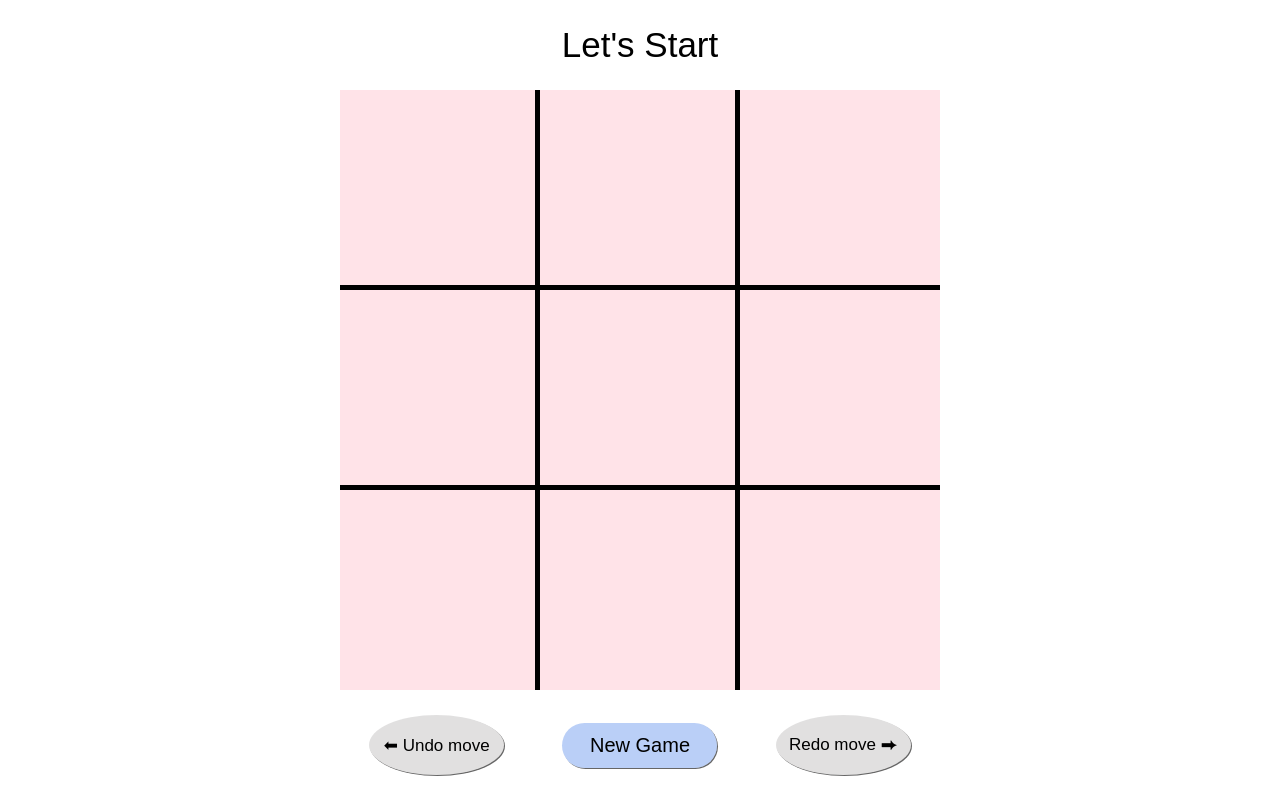
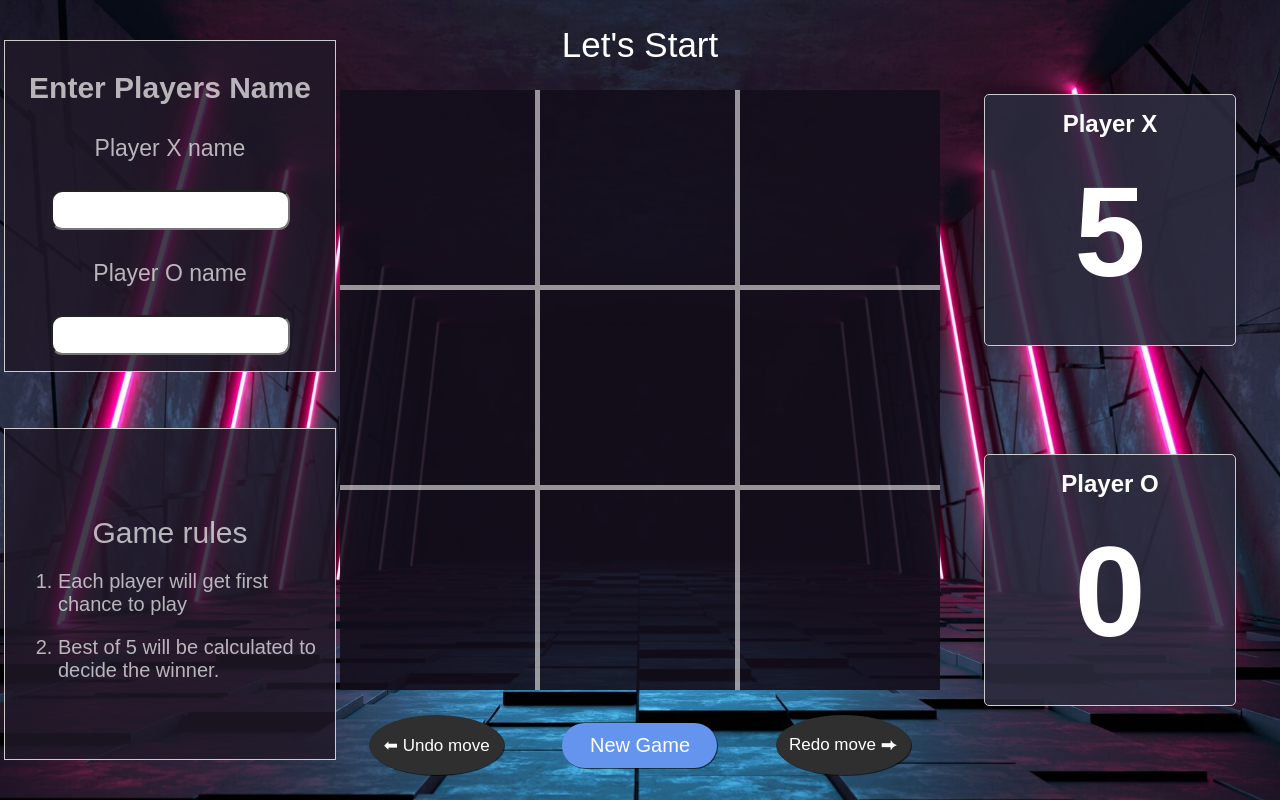
Before and after one commit to Aditya-Devarkonda/TIC-TAC-TOE, a React (Vite) app: page / in a window 1280 px wide. Built offline with nearby package versions, Linux system fonts and the light colour scheme.

Commit message:
building project - step 6
UI with details updated.

```diff
--- a/src/App.jsx
+++ b/src/App.jsx
@@ -1,3 +1,5 @@
+import LeftArea from "./components/LeftArea";
+import RightArea from "./components/RightArea";
 import { Square } from "./components/Square";
 import React from "react";
 
@@ -24,7 +26,7 @@ export default function Board() {
     tempArray[squareNumber]= toggleMove(currentMove)
     setAllStepSquareValues([...allStepSquareValues,tempArray])
 
-
+    function checkWinner(){
       const winner = calculateWinner(tempArray);
       if (winner) {
         setWinnerName(`${winner} is a winner`);
@@ -35,6 +37,8 @@ export default function Board() {
           setWinnerName(`Next move: ${currentMove ? 'O' : 'X'}`);
         }
       }
+    }
+    checkWinner ()
   }
 
   function calculateWinner(squareLines){
@@ -64,10 +68,13 @@ export default function Board() {
   }
 
   function UndoStep(){
+    if (allStepSquareValues.length === 1) return;
     const tempAllStepSquareValues = JSON.parse(JSON.stringify(allStepSquareValues));
     setAllStepSquareValues(tempAllStepSquareValues.slice(0,-1));
     const temp = [...deletedSteps,tempAllStepSquareValues.slice(-1)];
     setDeletedSteps(temp);
+    toggleMove(currentMove)
+    checkWinner ()
   }
 
   function RedoStep(){
@@ -77,12 +84,14 @@ export default function Board() {
     const tempDeletedSteps2 = tempDeletedSteps.map(array=>array.flat());
     setAllStepSquareValues(tempDeletedSteps2);
     setDeletedSteps(tempDeletedSteps2.slice(0,-1))
+    toggleMove(currentMove)
+
   }
 
   return(
     <div className="game-layout">
       <div className="left-area">
-
+        <LeftArea />
       </div>
       <div className="main-area">
         <div className="winner-announcement">{winnerName}</div>
@@ -103,7 +112,7 @@ export default function Board() {
         </div>
       </div>
       <div className="right-area">
-
+            <RightArea />
       </div>
     </div>
   )
--- /dev/null
+++ b/src/ScoreCard.css
@@ -0,0 +1,67 @@
+.right-area{
+    display: flex;
+    justify-content: center;
+    align-items: center;
+}
+
+.score-card {
+    display: flex;
+    flex-direction: column;
+    justify-content:space-around;
+    align-items: center;
+    min-height: 90%;
+    min-width: 90%;
+  }
+
+  .player-card {
+    display: flex;
+    flex-direction: column;
+    justify-content:flex-start;
+    /* align-items: flex-start; */
+    height: 250px;
+    width: 250px;
+    background-color:rgba(44, 43, 62, 0.89);
+    border: 0.5px solid #ccc;
+    border-radius: 5px;
+    padding: 0px;
+    margin: 0px;
+    box-shadow: 0px 0px 10px rgba(0, 0, 0, 0.1);
+    transition: all 0.3s ease;
+    text-align: center;
+  }
+
+  .player-card:hover {
+    transform: translateY(-5px);
+  }
+
+  .player-name{
+    padding: 0px;
+    margin-top: 15px;
+    margin-bottom: 20px;
+    color: white;
+  }
+
+  .score {
+    font-size: 8em;
+    font-weight: bold;
+    color: white;
+    margin: 0;
+    padding: 0;
+    transition: all 0.3s ease; /* Add transition for score change */
+  }
+
+  @keyframes foldUp {
+    0% {
+      transform: translateY(0);
+    }
+    50% {
+      transform: translateY(-5px); /* Fold up effect */
+    }
+    100% {
+      transform: translateY(0);
+    }
+  }
+
+  .score.changed {
+    animation: foldUp 0.5s ease; /* Apply fold up animation */
+  }
--- a/src/components/LeftArea.jsx
+++ b/src/components/LeftArea.jsx
@@ -0,0 +1,30 @@
+import React from 'react';
+
+function LeftArea () {
+    return (
+        <div className='left-cont'>
+            <div className='name-container container'>
+                <p className='heading'>Enter Players Name</p>
+
+                <label htmlFor="playerX" className='Xlabel label'>Player X name</label>
+                <br></br>
+                <input type="text" id='playerX' className='Xinput input' />
+
+
+                <label htmlFor="playerO" className='Olabel label'>Player O name</label>
+                <br></br>
+                <input type="text" id='playerO' className='Oinput input'/>
+           </div>
+           <div className='rule-container container'>
+                <p className='rule-heading'>Game rules</p>
+                <ol className='rule-points'>
+                    <li className='point1'>Each player will get first chance to play</li>
+                    <li className='point'>Best of 5 will be calculated to decide the winner.</li>
+                </ol>
+           </div>
+
+        </div>
+    );
+};
+
+export default LeftArea;
--- a/src/components/RightArea.jsx
+++ b/src/components/RightArea.jsx
@@ -0,0 +1,18 @@
+import React from 'react';
+
+function ScoreCard (){
+    return (
+      <div className="score-card">
+        <div className="player-card">
+          <h2 className='player-name'>Player X</h2>
+          <div className="score">{5}</div>
+        </div>
+        <div className="player-card">
+          <h2 className='player-name'>Player O</h2>
+          <div className="score">{0}</div>
+        </div>
+      </div>
+    );
+  };
+
+  export default ScoreCard;
--- a/src/index.css
+++ b/src/index.css
@@ -1,9 +1,12 @@
+import
+
 * {
   box-sizing: border-box;
 }
 
 body {
   font-family: sans-serif;
+  color: black;
   padding: 0;
   margin: 0;
   width: 100%;
@@ -16,6 +19,7 @@ body {
 #root, .game-layout{
   width: 100%;
   height: 100vh;
+  /* background-color: rgba(0, 0, 0, 0.163); */
 }
 
 .game-layout{
@@ -24,6 +28,7 @@ body {
 }
 
 .main-area{
+  color: white;
   display: flex;
   flex-direction: column;
   align-items: center;
@@ -47,11 +52,12 @@ body {
 }
 
 .square{
-  background-color: rgba(255, 192, 203, 0.448);
+  background-color: rgba(19, 14, 27, 0.9);
   border: none;
-  border-right: 5px solid black;
-  border-bottom: 5px solid black;
-  font-size: 100px;
+  color: white;
+  border-right: 5px solid rgba(255, 255, 255, 0.555);
+  border-bottom: 5px solid rgba(255, 255, 255, 0.555);
+  font-size: 130px;
   padding: 0;
   margin: 0;
   text-align: center;
@@ -74,6 +80,7 @@ body {
   display: flex;
   align-items: center;
   justify-content: space-around;
+  color: white;
 }
 
 .reset{
@@ -81,11 +88,12 @@ body {
   height: 45px;
   width: 155px;
   font-size: 20px;
-  background-color: rgba(100, 148, 237, 0.442);
+  background-color: rgb(100, 148, 237);
   border: none;
   border-radius: 30px;
   cursor: pointer;
   box-shadow: 1px 1px 0px rgba(0, 0, 0, 0.6); /*Add a shadow outside effect on hover*/
+  color: white;
 }
 
 .buttons:hover {
@@ -109,7 +117,8 @@ body {
   font-size: 17px;
   border: none;
   cursor: pointer;
-  background-color: rgba(48, 47, 47, 0.144);
+  background-color: rgb(48, 47, 47);
   /* box-shadow: inset 0 -3px 0 rgba(0,0,0,1.15); */
   box-shadow: 1px 1px 0px rgba(0, 0, 0, 0.6); /*Add a shadow outside effect on hover*/
+  color: white;
 }
--- /dev/null
+++ b/src/leftArea.css
@@ -0,0 +1,80 @@
+.left-area{
+    display: flex;
+    justify-content: center;
+    align-items: center;
+}
+.left-cont{
+  min-width: 90%;
+  min-height: 90%;
+  display: flex;
+  flex-direction: column;
+  justify-content:space-between;
+  align-items: flex-start;
+}
+
+.name-container{
+    /* margin-bottom: 10%;
+    margin-top: 10%;
+    margin-left: 20px; */
+    width: 330px;
+    height: 330px;
+    display: flex;
+    flex-direction: column;
+    justify-content:space-around;
+    align-items:center;
+    /* color: white; */
+    color: rgba(255, 255, 255, 0.684);
+    border: 0.5px solid #ccc;
+    background-color: rgba(32, 24, 40, 0.841);
+    /* background-color:rgba(44, 43, 62, 0.991); */
+}
+
+.rule-container{
+    width: 330px;
+    height: 330px;
+    display: flex;
+    flex-direction: column;
+    justify-content:center;
+    align-items:center;
+    /* color: white; */
+    color: rgba(255, 255, 255, 0.684);
+    border: 0.5px solid #ccc;
+    background-color: rgba(32, 24, 40, 0.841);
+    /* background-color:rgb(44, 43, 62); */
+    /* background-color: #f0f0f0; */
+}
+
+.heading{
+    font-size: 30px;
+    font-weight:bold;
+}
+
+.rule-heading{
+    margin-bottom: 0;
+    font-size: 30px;
+    font-weight:400;
+}
+
+.label{
+    font-size: 23px;
+    padding-bottom: 10px;
+}
+
+.input{
+    width: 70%;
+    height: 70px;
+    border-radius: 0.707rem;
+    margin-bottom: 30px;
+    font-size: 30px;
+    font-weight: bold;
+    text-align: center;
+}
+
+.rule-points{
+    font-size: 20px;
+    width: 80%;
+}
+
+.point1{
+    margin-bottom: 20px;
+}
--- a/src/main.jsx
+++ b/src/main.jsx
@@ -2,9 +2,18 @@ import React from 'react'
 import ReactDOM from 'react-dom/client'
 import Board from './App.jsx'
 import './index.css'
+import './leftArea.css'
+import './ScoreCard.css';
+import image from "./assets/Images/background.jpg"
 
 ReactDOM.createRoot(document.getElementById('root')).render(
   <React.StrictMode>
-    <Board />
+    <div style={{
+      backgroundImage:`linear-gradient(rgba(255, 255, 255, 0.0), rgba(255, 255, 255, 0.0)), url(${image})`,
+      backgroundRepeat:"no-repeat",
+      backgroundSize:"cover",
+      }}>
+      <Board />
+    </div>
   </React.StrictMode>,
 )
```
Also changed, not shown: src/assets/Images/background.jpg (added). Lines whose indentation alone changed are shown as unchanged.
